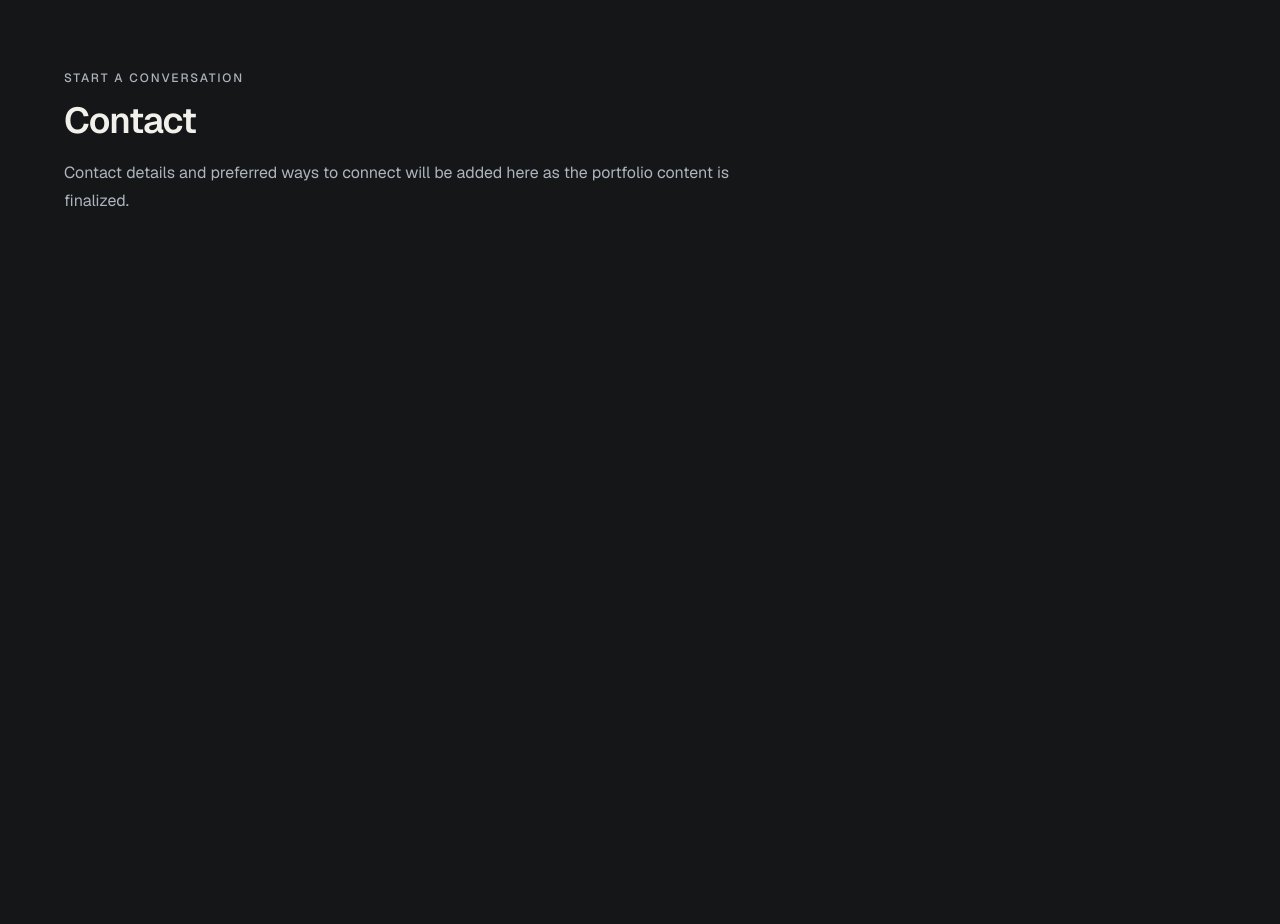
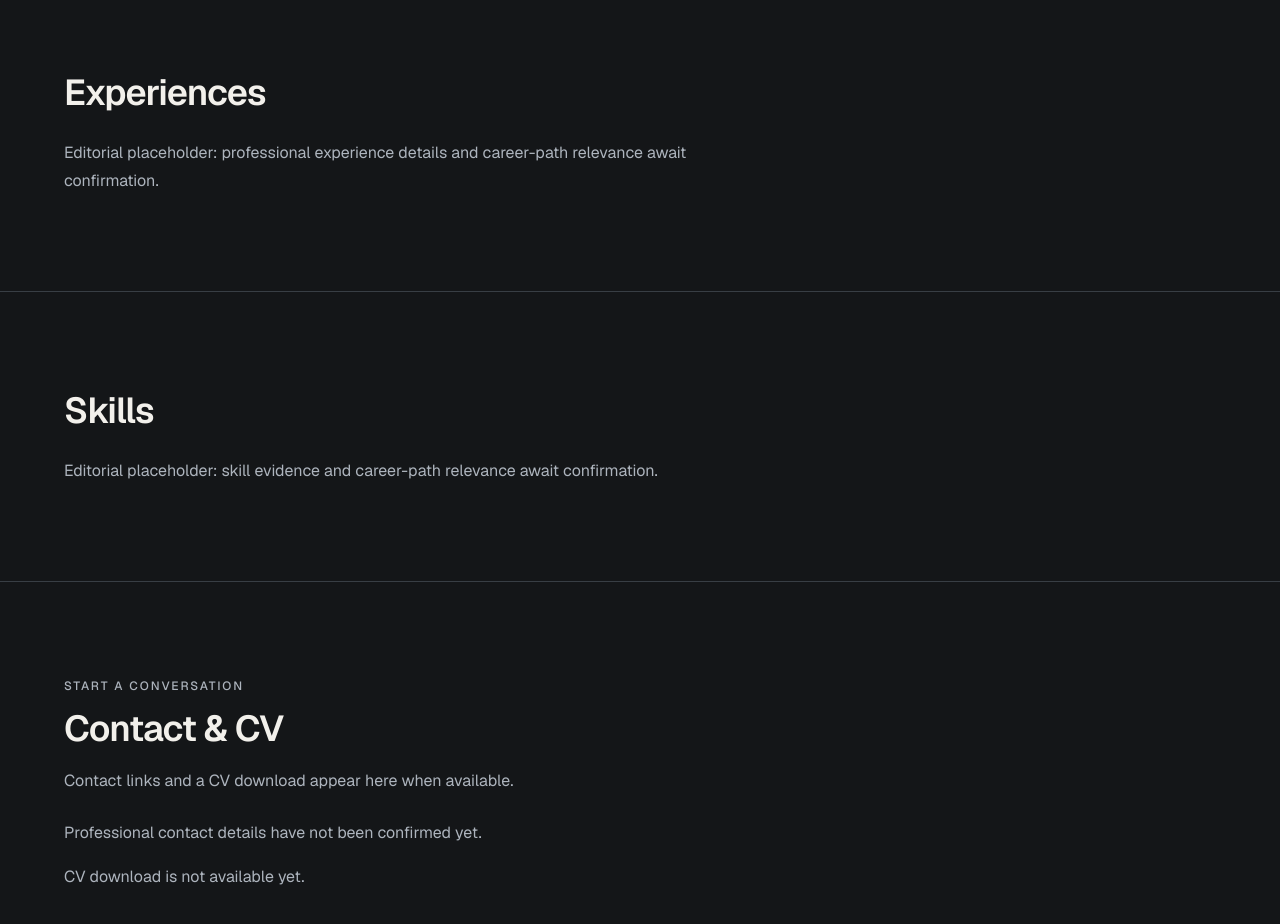
Before and after one commit to AbderahmaneYOUSFI/repo-yousfi, a Next.js app: page / in a window 1280 px wide. Shown: the part 2100-3024 px from the top of the page. Before the commit the page ends 2411 px from the top, so only its background shows below. Built offline with nearby package versions, Linux system fonts and the light colour scheme.

Commit message:
feat: add experience and skills sections

```diff
--- a/src/app/page.tsx
+++ b/src/app/page.tsx
@@ -1,6 +1,11 @@
 import { Hero } from "@/components/hero";
 import { CareerPathCards } from "@/components/career-path-cards";
 import { ProjectList } from "@/components/project-list";
+import { ExperienceList } from "@/components/experience-list";
+import { SkillList } from "@/components/skill-list";
+import { ContactSection } from "@/components/contact-section";
+import { experiences } from "@/data/experiences";
+import { skills } from "@/data/skills";
 import { projects } from "@/data/projects";
 import { profile } from "@/data/profile";
 
@@ -32,26 +37,21 @@ export default function Home() {
         </div>
       </section>
 
-      <section
-        id="contact"
-        aria-labelledby="contact-heading"
-        className="portfolio-section"
-      >
+      <section id="experiences" aria-labelledby="experiences-heading" className="portfolio-section">
         <div className="mx-auto max-w-6xl">
-          <p className="eyebrow">
-            Start a conversation
-          </p>
-          <h2
-            id="contact-heading"
-            className="section-heading mt-3"
-          >
-            Contact
-          </h2>
-          <p className="mt-4 max-w-2xl text-base leading-7 text-muted">
-            {profile.contactSummary}
-          </p>
+          <h2 id="experiences-heading" className="section-heading">Experiences</h2>
+          <ExperienceList experiences={experiences} />
         </div>
       </section>
+
+      <section id="skills" aria-labelledby="skills-heading" className="portfolio-section">
+        <div className="mx-auto max-w-6xl">
+          <h2 id="skills-heading" className="section-heading">Skills</h2>
+          <SkillList skills={skills} />
+        </div>
+      </section>
+
+      <ContactSection />
     </main>
   );
 }
--- a/src/components/career-path-page.tsx
+++ b/src/components/career-path-page.tsx
@@ -5,6 +5,10 @@ import { profile } from "@/data/profile";
 import { careerPathStyles, careerPathTextStyles } from "@/components/career-path-styles";
 import { ProjectList } from "@/components/project-list";
 import { getProjectsForPath } from "@/data/projects";
+import { ExperienceList } from "@/components/experience-list";
+import { SkillList } from "@/components/skill-list";
+import { getExperiencesForPath } from "@/data/experiences";
+import { getSkillsForPath } from "@/data/skills";
 
 export function careerPathMetadata(slug: CareerPathSlug): Metadata {
   const path = getCareerPath(slug);
@@ -48,6 +52,14 @@ export function CareerPathPage({ slug }: { slug: CareerPathSlug }) {
           <h2 id="path-projects-heading" className="section-heading">Projects</h2>
           <ProjectList projects={getProjectsForPath(slug)} />
         </section>
+        <section id="experiences" aria-labelledby="path-experiences-heading" className="border-t border-border py-12 sm:py-16">
+          <h2 id="path-experiences-heading" className="section-heading">Experiences</h2>
+          <ExperienceList experiences={getExperiencesForPath(slug)} />
+        </section>
+        <section id="skills" aria-labelledby="path-skills-heading" className="border-t border-border py-12 sm:py-16">
+          <h2 id="path-skills-heading" className="section-heading">Skills</h2>
+          <SkillList skills={getSkillsForPath(slug)} />
+        </section>
       </div>
     </main>
   );
--- /dev/null
+++ b/src/components/contact-section.tsx
@@ -0,0 +1,48 @@
+import { profile } from "@/data/profile";
+
+export function ContactSection() {
+  const { email, github, linkedin, cv } = profile.contact;
+  const hasContactLinks = Boolean(email || github || linkedin);
+
+  return (
+    <section
+      id="contact"
+      aria-labelledby="contact-heading"
+      className="portfolio-section"
+    >
+      <div className="mx-auto max-w-6xl">
+        <p className="eyebrow">Start a conversation</p>
+        <h2 id="contact-heading" className="section-heading mt-3">
+          Contact &amp; CV
+        </h2>
+        <p className="mt-4 max-w-2xl text-base leading-7 text-muted">
+          {profile.contactSummary}
+        </p>
+        {(hasContactLinks || cv) && (
+          <ul aria-label="Contact and CV links" className="mt-8 flex flex-col gap-3 sm:flex-row sm:flex-wrap">
+            {email && (
+              <li><a href={`mailto:${email}`} className="button w-full">Email</a></li>
+            )}
+            {github && (
+              <li><a href={github} className="button w-full">GitHub</a></li>
+            )}
+            {linkedin && (
+              <li><a href={linkedin} className="button w-full">LinkedIn</a></li>
+            )}
+            {cv && (
+              <li><a href={cv} download className="button w-full">Download CV (PDF)</a></li>
+            )}
+          </ul>
+        )}
+        {!hasContactLinks && (
+          <p className="mt-6 leading-7 text-muted">
+            Professional contact details have not been confirmed yet.
+          </p>
+        )}
+        {!cv && (
+          <p className="mt-4 leading-7 text-muted">CV download is not available yet.</p>
+        )}
+      </div>
+    </section>
+  );
+}
--- /dev/null
+++ b/src/components/experience-list.tsx
@@ -0,0 +1,22 @@
+import type { Experience } from "@/data/experiences";
+
+export function ExperienceList({ experiences }: { experiences: readonly Experience[] }) {
+  if (experiences.length === 0) {
+    return <p className="mt-6 max-w-2xl leading-7 text-muted">Editorial placeholder: professional experience details and career-path relevance await confirmation.</p>;
+  }
+
+  return (
+    <ul className="mt-8 grid gap-4 md:grid-cols-2">
+      {experiences.map((experience) => (
+        <li key={experience.id} className="min-w-0">
+          <article className="h-full rounded-xl border border-border bg-surface p-6">
+            <h3 className="break-words text-xl font-semibold leading-snug tracking-tight">{experience.organization}</h3>
+            {experience.role && <p className="mt-3 break-words font-medium leading-7">{experience.role}</p>}
+            {experience.period && <p className="mt-2 text-sm leading-6 text-muted">{experience.period}</p>}
+            {experience.summary && <p className="mt-3 break-words leading-7 text-muted">{experience.summary}</p>}
+          </article>
+        </li>
+      ))}
+    </ul>
+  );
+}
--- /dev/null
+++ b/src/components/skill-list.tsx
@@ -0,0 +1,18 @@
+import type { Skill } from "@/data/skills";
+
+export function SkillList({ skills }: { skills: readonly Skill[] }) {
+  if (skills.length === 0) {
+    return <p className="mt-6 max-w-2xl leading-7 text-muted">Editorial placeholder: skill evidence and career-path relevance await confirmation.</p>;
+  }
+
+  return (
+    <ul className="mt-8 grid gap-4 md:grid-cols-2 lg:grid-cols-3">
+      {skills.map((skill) => (
+        <li key={skill.id} className="min-w-0 rounded-xl border border-border bg-surface p-6">
+          <p className="break-words font-medium leading-7">{skill.name}</p>
+          {skill.context && <p className="mt-2 break-words leading-7 text-muted">{skill.context}</p>}
+        </li>
+      ))}
+    </ul>
+  );
+}
--- /dev/null
+++ b/src/data/experiences.ts
@@ -0,0 +1,19 @@
+import type { CareerPathSlug } from "@/data/career-paths";
+
+export type Experience = Readonly<{
+  id: string;
+  organization: string;
+  role?: string;
+  period?: string;
+  summary?: string;
+  careerPaths: readonly CareerPathSlug[];
+}>;
+
+// No professional experience is verified in repository source material.
+// ICOSNET is a project topic, not evidence of employment; Schneider Electric
+// has no source entry. Add records only after their facts are confirmed.
+export const experiences: readonly Experience[] = [];
+
+export function getExperiencesForPath(slug: CareerPathSlug): readonly Experience[] {
+  return experiences.filter((experience) => experience.careerPaths.includes(slug));
+}
--- a/src/data/profile.ts
+++ b/src/data/profile.ts
@@ -1,3 +1,13 @@
+export type ProfileContact = {
+  readonly email?: `${string}@${string}`;
+  readonly github?: `https://${string}`;
+  readonly linkedin?: `https://${string}`;
+  readonly cv?: `/${string}.pdf`;
+};
+
+// Add only confirmed personal destinations and an existing PDF from public/.
+const contact: ProfileContact = {};
+
 export const profile = {
   name: "Your Name",
   role: "AI-Native Software Engineer",
@@ -18,5 +28,6 @@ export const profile = {
   projectSummary:
     "Selected project case studies will highlight product thinking, technical decisions, and measurable outcomes.",
   contactSummary:
-    "Contact details and preferred ways to connect will be added here as the portfolio content is finalized.",
+    "Contact links and a CV download appear here when available.",
+  contact,
 } as const;
--- /dev/null
+++ b/src/data/skills.ts
@@ -0,0 +1,16 @@
+import type { CareerPathSlug } from "@/data/career-paths";
+
+export type Skill = Readonly<{
+  id: string;
+  name: string;
+  context?: string;
+  careerPaths: readonly CareerPathSlug[];
+}>;
+
+// Project topics, academic positioning and this repository's dependencies
+// do not verify a personal skill inventory. Await confirmed evidence.
+export const skills: readonly Skill[] = [];
+
+export function getSkillsForPath(slug: CareerPathSlug): readonly Skill[] {
+  return skills.filter((skill) => skill.careerPaths.includes(slug));
+}
```
Also changed, not shown: 3 other files (tests, documents, lock files or other folders).
